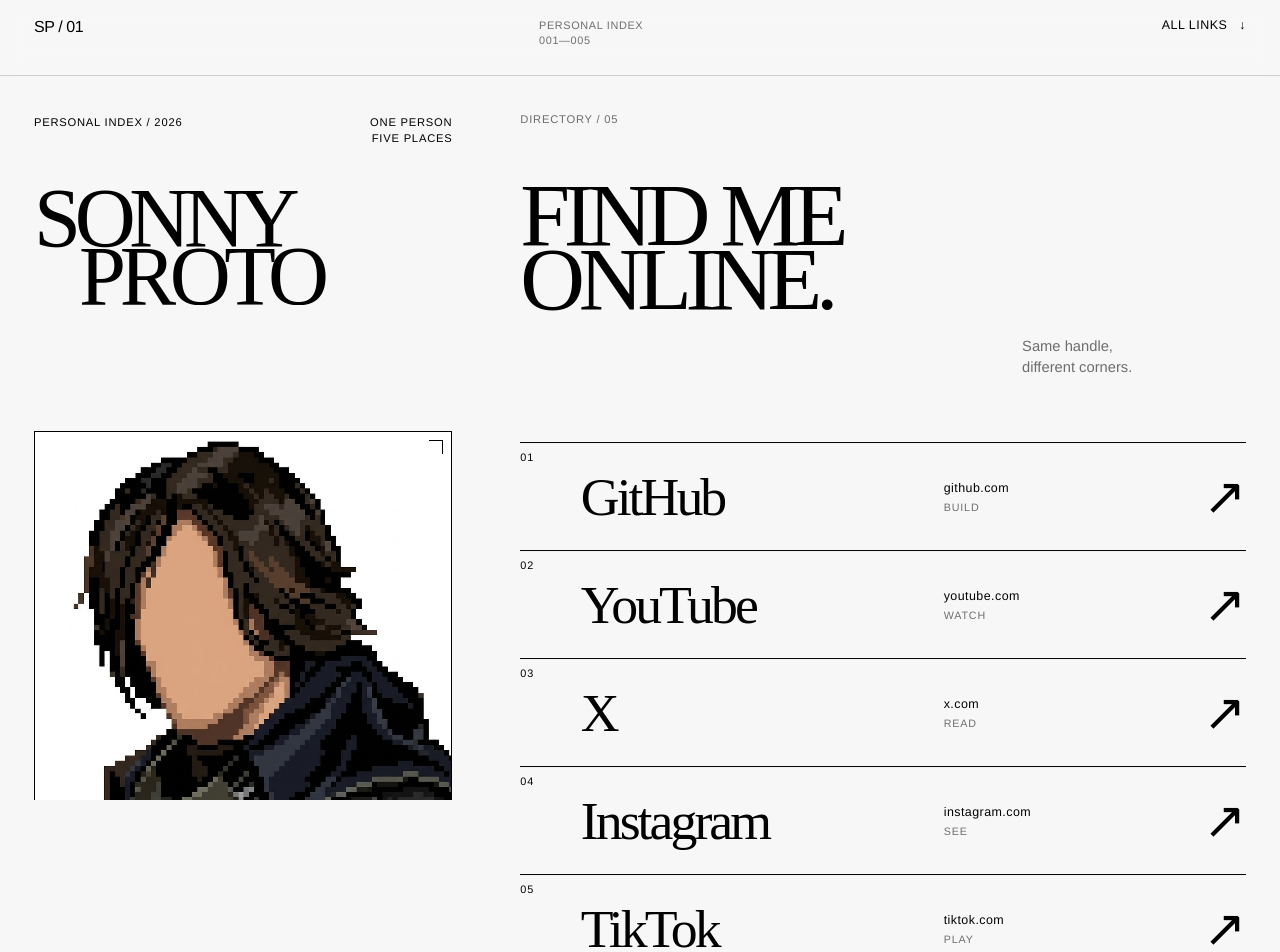
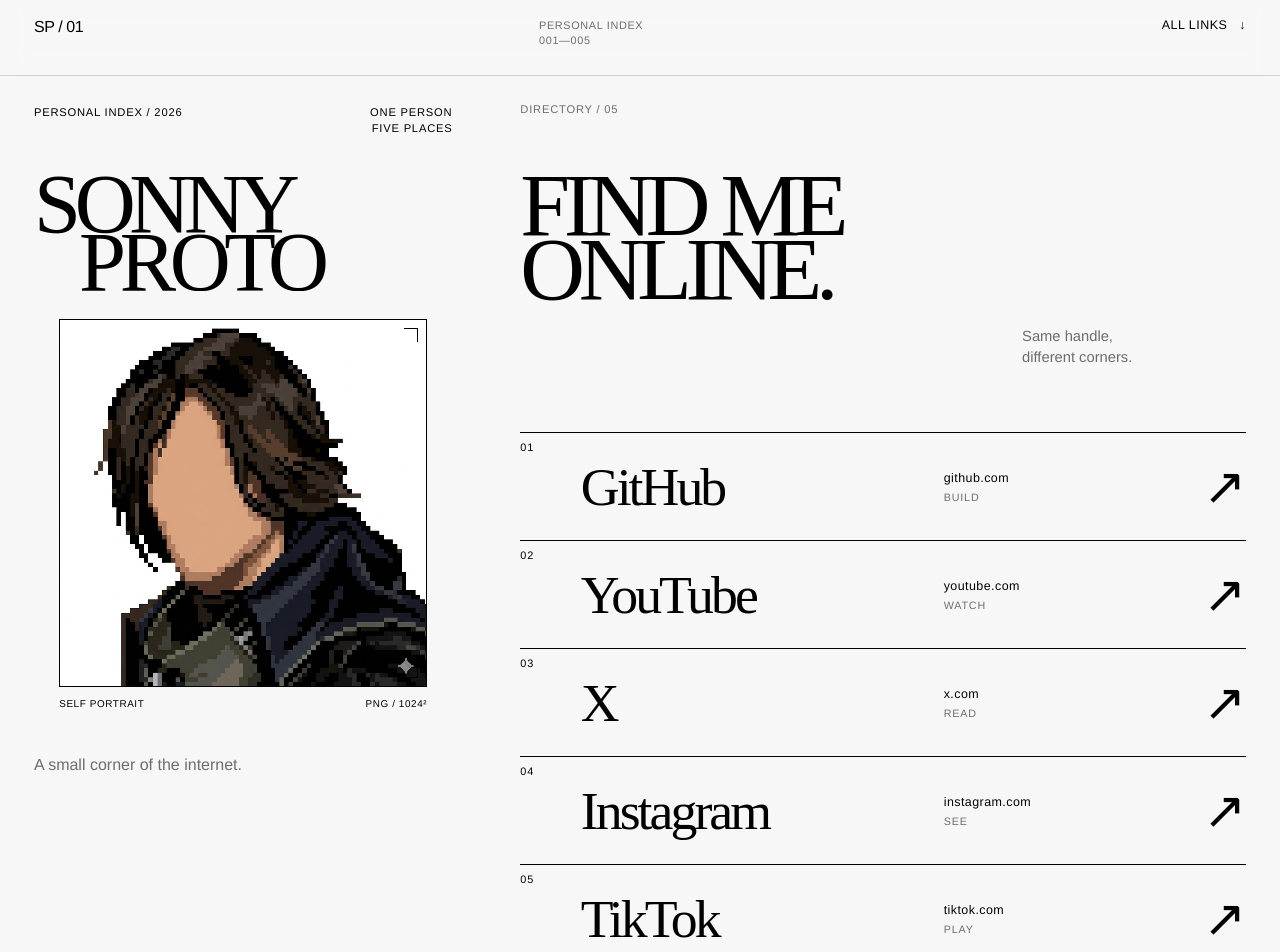
Before and after one commit to sonnyproto/sonnyproto, a Next.js app: page / in a window 1280 px wide. Shown: the top 952 px of the page. Built offline with nearby package versions, Linux system fonts and the light colour scheme.

Commit message:
Fix responsive page spacing

```diff
--- a/src/app/globals.css
+++ b/src/app/globals.css
@@ -4,6 +4,7 @@
   --ink: #000000;
   --muted: rgba(0, 0, 0, 0.56);
   --line: rgba(0, 0, 0, 0.16);
+  --header-height: 76px;
   --page-pad: clamp(1.125rem, 2.65vw, 2.625rem);
   --column-pad: clamp(1.5rem, 5vw, 4rem);
   --display: "Bodoni 72", Didot, "Bodoni MT", "Times New Roman", serif;
@@ -64,7 +65,7 @@ figure {
   display: grid;
   grid-template-columns: repeat(12, minmax(0, 1fr));
   left: 0;
-  min-height: 76px;
+  min-height: var(--header-height);
   padding: 18px var(--page-pad) 15px;
   position: fixed;
   right: 0;
@@ -133,9 +134,10 @@ figure {
   display: flex;
   flex-direction: column;
   height: 100svh;
-  min-height: 720px;
-  overflow: hidden;
-  padding: 114px var(--page-pad) 30px;
+  min-height: 0;
+  overflow: clip;
+  padding: calc(var(--header-height) + clamp(1.75rem, 3.5vh, 2.5rem))
+    var(--page-pad) clamp(1.5rem, 3vh, 2rem);
   position: sticky;
   top: 0;
 }
@@ -166,7 +168,7 @@ figure {
   font-weight: 400;
   letter-spacing: -0.075em;
   line-height: 0.68;
-  padding: clamp(2.75rem, 5vh, 4.25rem) 0 clamp(2.25rem, 4vh, 3.5rem);
+  margin-top: clamp(2.5rem, 5vh, 3.75rem);
   position: relative;
   text-transform: uppercase;
   width: 100%;
@@ -189,9 +191,9 @@ figure {
 }
 
 .portrait-wrap {
-  margin: clamp(4.5rem, 7vw, 6.5rem) auto 0;
+  margin: clamp(1.75rem, 3.5vh, 2.5rem) auto 0;
   position: relative;
-  width: min(100%, 420px);
+  width: min(100%, 420px, max(220px, calc(100svh - 27rem)));
   z-index: 2;
 }
 
@@ -266,7 +268,7 @@ figure {
   font-size: clamp(1rem, 1.25vw, 1.2rem);
   line-height: 1.4;
   margin-top: auto;
-  padding-top: 1.5rem;
+  padding-top: clamp(0.75rem, 2vh, 1.25rem);
   position: relative;
   z-index: 5;
 }
@@ -274,7 +276,8 @@ figure {
 .links-section {
   background: transparent;
   min-height: 100svh;
-  padding: 114px var(--page-pad) clamp(5rem, 8vw, 7rem);
+  padding: calc(var(--header-height) + clamp(1.75rem, 3.5vh, 2.5rem))
+    var(--page-pad) clamp(5rem, 8vw, 7rem);
   position: relative;
   z-index: 10;
 }
@@ -521,6 +524,10 @@ figure {
 }
 
 @media (max-width: 720px) {
+  :root {
+    --header-height: 64px;
+  }
+
   body {
     background: var(--paper);
   }
@@ -555,7 +562,7 @@ figure {
     padding-bottom: 3.5rem;
     padding-left: var(--page-pad);
     padding-right: var(--page-pad);
-    padding-top: 92px;
+    padding-top: calc(var(--header-height) + 1.75rem);
     position: relative;
     top: auto;
   }
@@ -575,7 +582,8 @@ figure {
   .hero-title {
     font-size: clamp(4.9rem, 21vw, 7rem);
     line-height: 0.69;
-    padding: 3.5rem 0 2.75rem;
+    margin-top: 3.5rem;
+    padding: 0;
   }
 
   .title-line-bottom {
@@ -583,7 +591,7 @@ figure {
   }
 
   .portrait-wrap {
-    margin: 0;
+    margin: 2.75rem 0 0;
     position: relative;
     width: 100%;
   }
```
